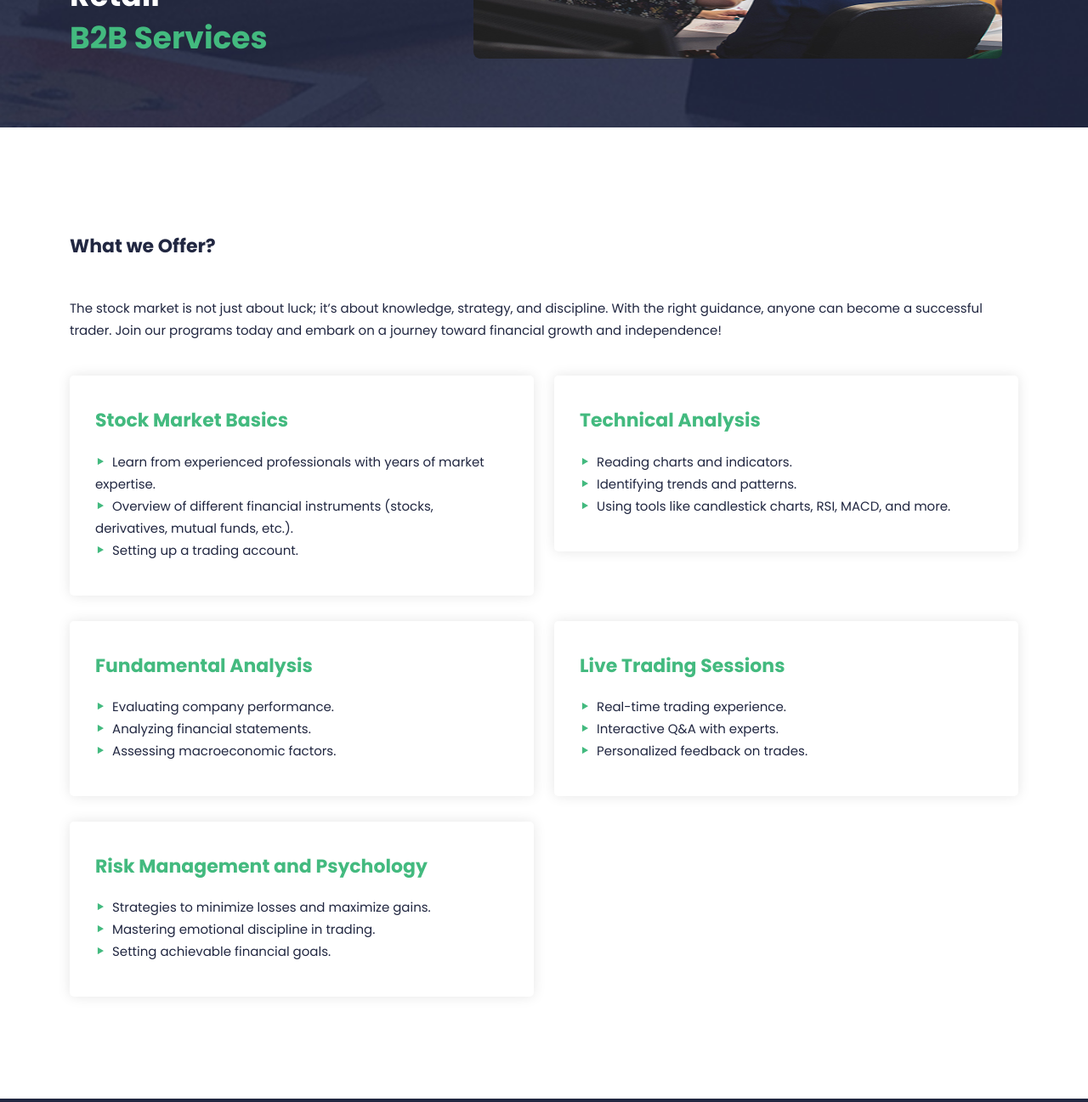
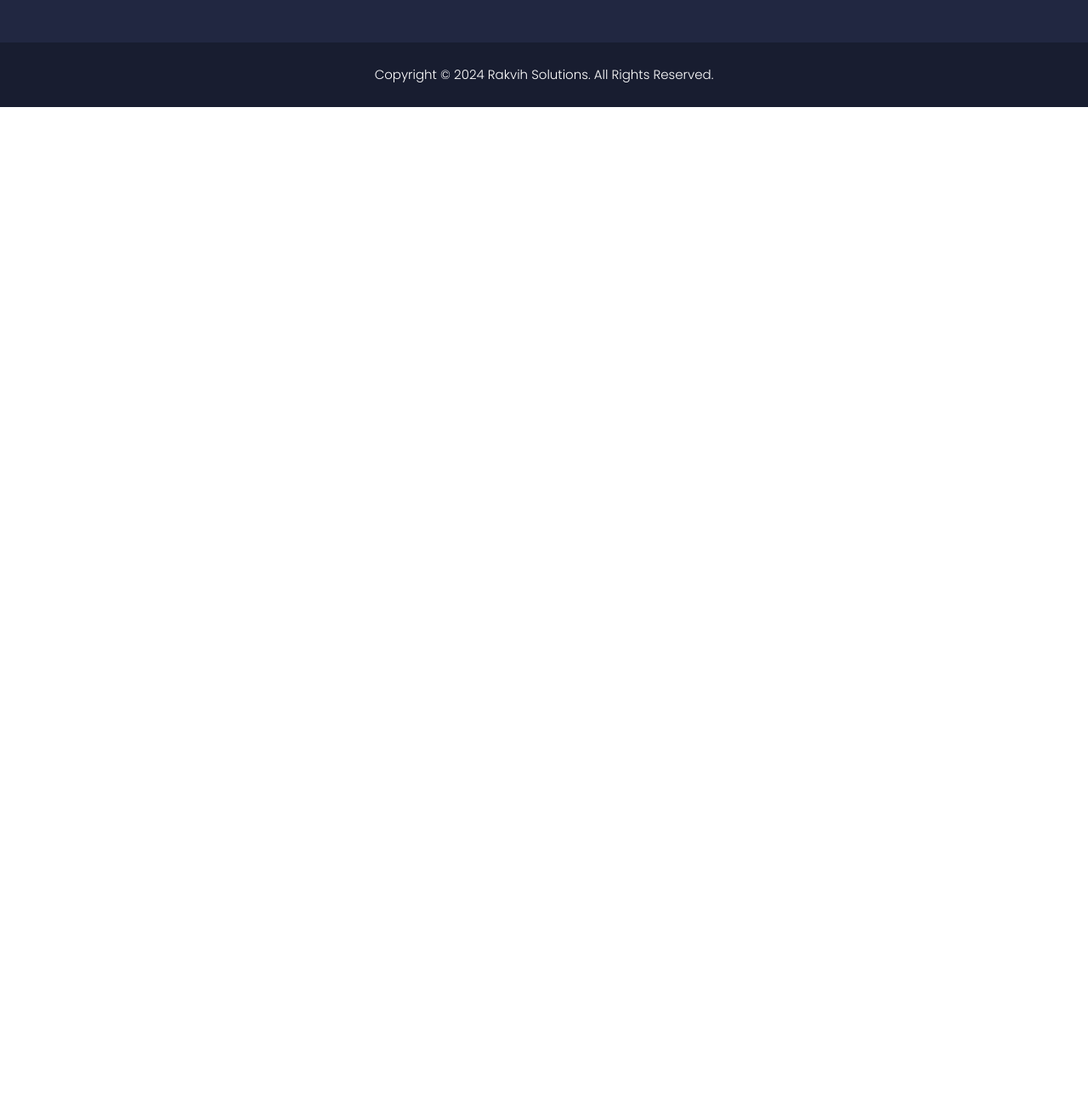
Before and after one commit to Chandru414/Rakvih, a plain HTML site: page Clothing.html in a window 1280 px wide. Shown: the part 1500-2797 px from the top of the page at 85% size. After the commit the page ends 1626 px from the top, so only its background shows below. Drawn offline with nearby package versions, Linux system fonts and the light colour scheme.

Commit message:
clothing

```diff
--- a/Clothing.html
+++ b/Clothing.html
@@ -119,111 +119,6 @@ https://templatemo.com/tm-574-mexant
                 <br>
                 <p>Let RAKVIH be your trusted choice for trendy, durable, and safe clothing tailored for the precious moments of childhood.</p>
              </div>
-      </div>
-    </div>
-  </section>
-
-  <section class="simple-cta">
-    <div class="container">
-      <div class="row">
-        <div class="col-lg-5">
-          <h4><strong>E-commerce</strong><br> <em>Real Estate</em><br> Education<br> <strong>Healthcare</strong><br> Retail <br><em>B2B Services</em></h4>
-        </div>
-        <div class="col-lg-7">
-          <!-- <div class="buttons">
-            <div class="green-button">
-              <a href="#">Discover More</a>
-            </div>
-            <div class="orange-button">
-              <a href="#">Contact Us</a>
-            </div>
-          </div> -->
-          <div class="left-image">
-            <img src="assets/images/about-left-image.jpg" alt=""  style="    height: 299px;
-            width: 622px;
-            border-radius: 8px;">
-          </div>
-        </div>
-      </div>
-    </div>
-  </section>
-
-  <section class="what-we-do">
-    <div class="container">
-      <div class="row">
-        <!-- <div class="col-lg-5">
-          <div class="left-content">
-            <h4>Please tell us about your idea and how you want it to be</h4>
-            <p>If you need more HTML templates, you can try visiting TooCSS blog and Tooplate websites. You can get many good templates on those websites.<br><br>Nulla non placerat neque, a gravida elit. Vestibulum ante ipsum primis in faucibus orci luctus et ultrices posuere cubilia curae; Morbi sed dolor condimentum tellus commodo volutpat non malesuada turpis.</p>
-            <div class="green-button">
-              <a href="contact-us.html">Discover More</a>
-            </div>
-          </div>
-        </div> -->
-        <div class="col-lg-12">
-          <div class="right-items">
-            <div class="row">
-                <div class="left-content">
-                    <h4>What we Offer?</h4>
-                    <p>The stock market is not just about luck; it’s about knowledge, strategy, and discipline. With the right guidance, anyone can become a successful trader. Join our programs today and embark on a journey toward financial growth and independence!</p>
-
-                  </div>
-              <div class="col-lg-6">
-                <div class="item">
-                  <!-- <em>Stock Market Basics</em> -->
-                  <h4><span class="arrows-color highlightTextBold">Stock Market Basics </span></h4>
-                  <p><span class="arrows-color">&#11208;&nbsp;</span> Learn from experienced professionals with years of market expertise.</p>
-                  <p><span class="arrows-color">&#11208;&nbsp;</span> Overview of different financial instruments (stocks, derivatives, mutual funds, etc.).</p>
-                  <p><span class="arrows-color">&#11208;&nbsp;</span> Setting up a trading account.</p>
-                </div>
-              </div>
-              <div class="col-lg-6">
-                <div class="item">
-                  <!-- <em>PPC</em>
-                  <h4>Pay-Per-Click Advertising </h4>
-                  <p>Maximize your ROI with targeted, cost-effective PPC campaigns on platforms like Google Ads, Facebook Ads, and Instagram. We optimize your ad spend, create compelling ad copy, and target the right audience to deliver high-quality leads and conversions.</p> -->
-                  <h4><span class="arrows-color highlightTextBold">Technical Analysis </span></h4>
-                  <p><span class="arrows-color">&#11208;&nbsp;</span> Reading charts and indicators.</p>
-                  <p><span class="arrows-color">&#11208;&nbsp;</span> Identifying trends and patterns.</p>
-                  <p><span class="arrows-color">&#11208;&nbsp;</span> Using tools like candlestick charts, RSI, MACD, and more.</p>
-                </div>
-              </div>
-              <div class="col-lg-6">
-                <div class="item">
-                  <!-- <em>SMM</em> -->
-                  <h4><span class="arrows-color highlightTextBold">Fundamental Analysis </span></h4>
-                  <p><span class="arrows-color">&#11208;&nbsp;</span> Evaluating company performance.</p>
-                  <p><span class="arrows-color">&#11208;&nbsp;</span> Analyzing financial statements.</p>
-                  <p><span class="arrows-color">&#11208;&nbsp;</span> Assessing macroeconomic factors.</p>
-               </div>
-              </div>
-              <div class="col-lg-6">
-                <div class="item">
-                  <!-- <em>CM</em> -->
-                  <h4><span class="arrows-color highlightTextBold">Live Trading Sessions </span></h4>
-                  <p><span class="arrows-color">&#11208;&nbsp;</span> Real-time trading experience.</p>
-                  <p><span class="arrows-color">&#11208;&nbsp;</span> Interactive Q&A with experts.</p>
-                  <p><span class="arrows-color">&#11208;&nbsp;</span> Personalized feedback on trades.</p> </div>
-              </div>
-              <div class="col-lg-6">
-                <div class="item">
-                  <!-- <em>EM</em> -->
-                  <h4><span class="arrows-color highlightTextBold">Risk Management and Psychology </span></h4>
-                  <p><span class="arrows-color">&#11208;&nbsp;</span> Strategies to minimize losses and maximize gains.</p>
-                  <p><span class="arrows-color">&#11208;&nbsp;</span> Mastering emotional discipline in trading.</p>
-                  <p><span class="arrows-color">&#11208;&nbsp;</span> Setting achievable financial goals.</p> </div>
-                </div>
-              </div>
-              <!-- <div class="col-lg-6">
-                <div class="item">
-                  <em>WDD</em>
-                  <h4>Web Development & Design</h4>
-                  <p>A strong digital marketing strategy needs a solid foundation—your website. Our design and development team builds responsive, SEO-friendly websites optimized for user experience and lead generation.</p>
-                </div>
-              </div> -->
-            </div>
-          </div>
-        </div>
       </div>
     </div>
   </section>
```
